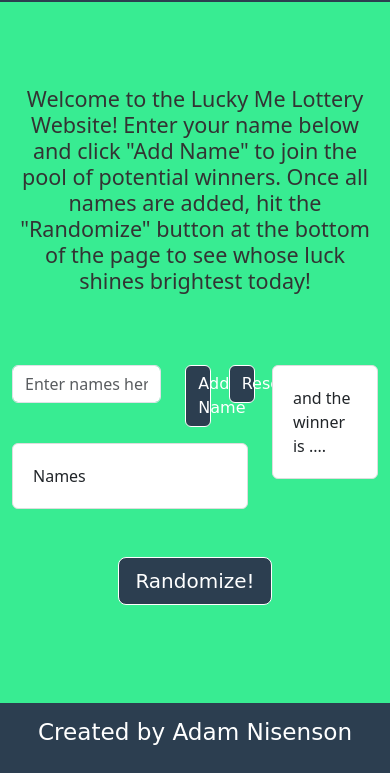
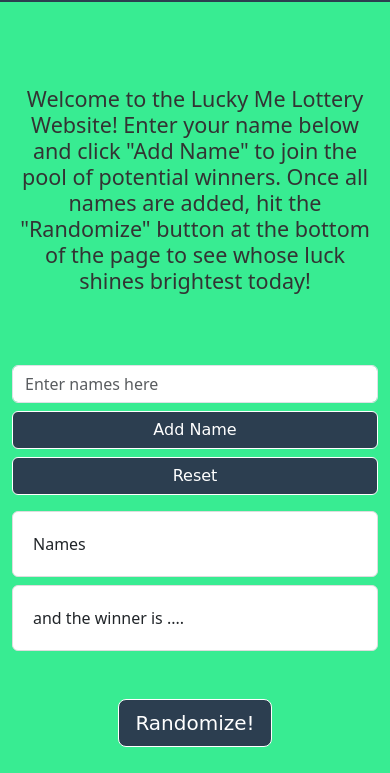
Before and after one commit to anisenson/March-Lottery, a plain HTML site: page index.html in a window 390 px wide. Shown: the part 71-844 px from the top of the page. Drawn offline with nearby package versions, Linux system fonts and the light colour scheme; a web font is replaced by a local one.

Commit message:
Added mobile responsiveness

```diff
--- a/index.html
+++ b/index.html
@@ -38,11 +38,11 @@
             </div>
         </div>
 
-        <div class="row">
-            <div class="col-8">
-                <div class="row mb-3">
+        <div class="row g-2">
+            <div class="col-md-8">
+                <div class="row mb-3 g-2">
 
-                    <div class="col-8">
+                    <div class="col-md-8">
                         <form id="nameForm">
                             <div class="form-group">
                                 <input type="text" class="form-control" id="nameInput" placeholder="Enter names here">
@@ -50,16 +50,16 @@
                         </form>
                     </div>
 
-                    <div class="col-2">
+                    <div class="col-md-2 col-sm-6">
                         <button type="submit" id="addNameBtn" class="btn customBtn customBtn1">Add Name</button>
                     </div>
 
-                    <div class="col-2">
+                    <div class="col-md-2 col-sm-6">
                         <button type="submit" id="resetNameBtn" class="btn customBtn customBtn1">Reset</button>
                     </div>
                 </div>
-                <div class="row ">
-                    <div class="col-12">
+                <div class="row">
+                    <div class="col-md-12">
                         <div class="card">
                             <div class="card-body">
                                 <ul id="nameList" class="list-group">Names</ul>
@@ -68,8 +68,8 @@
                     </div>
                 </div>
             </div>
-            <div class="col-4">
-                <div class="card">
+            <div class="col-md-4">
+                <div class="card h-100">
                     <div class="card-body">
                         <ul id="randomName" class="list-group">and the winner is .... </ul>
                     </div>
@@ -78,7 +78,7 @@
         </div>
 
         <div class="row text-center mt-5">
-            <div class="col-12">
+            <div class="col-md-12">
                 <button type="button" id="pickRandomBtn" class="btn customBtn btn-lg">Randomize!</button>
             </div>
         </div>
```
